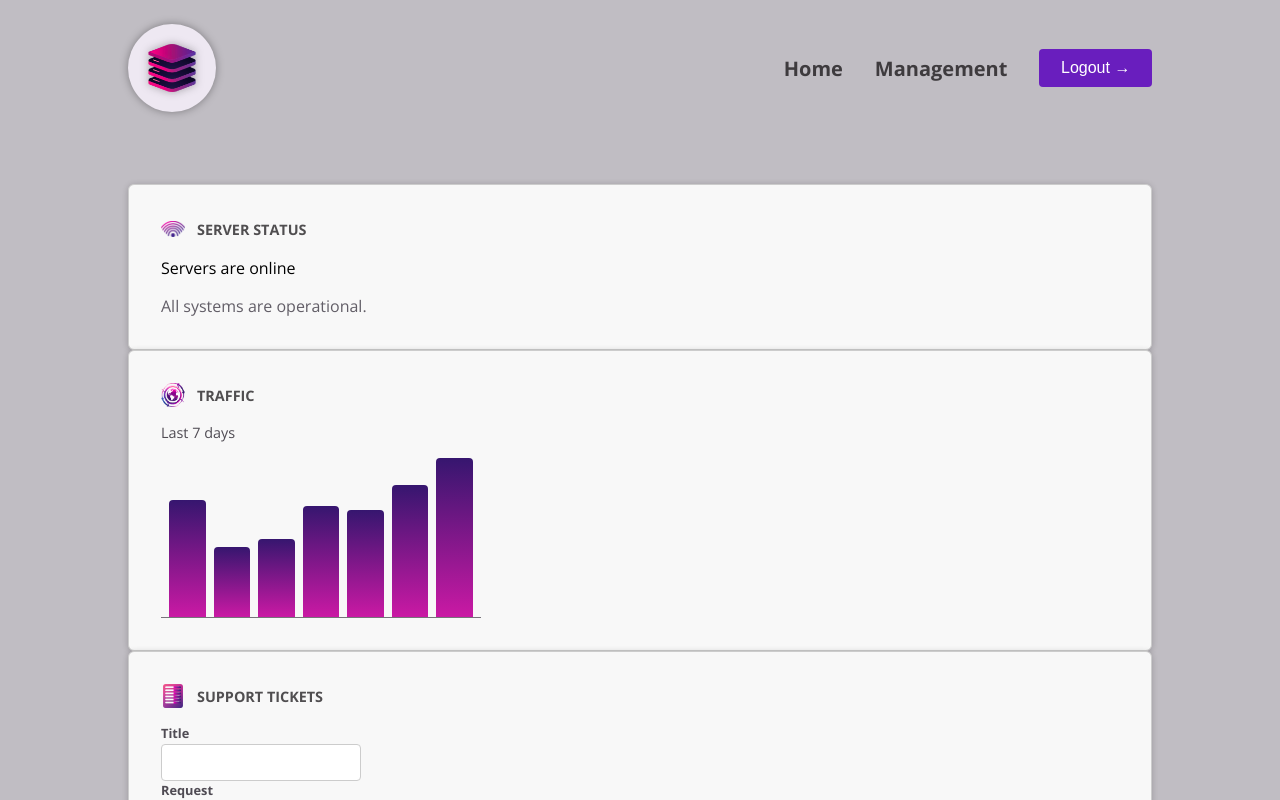
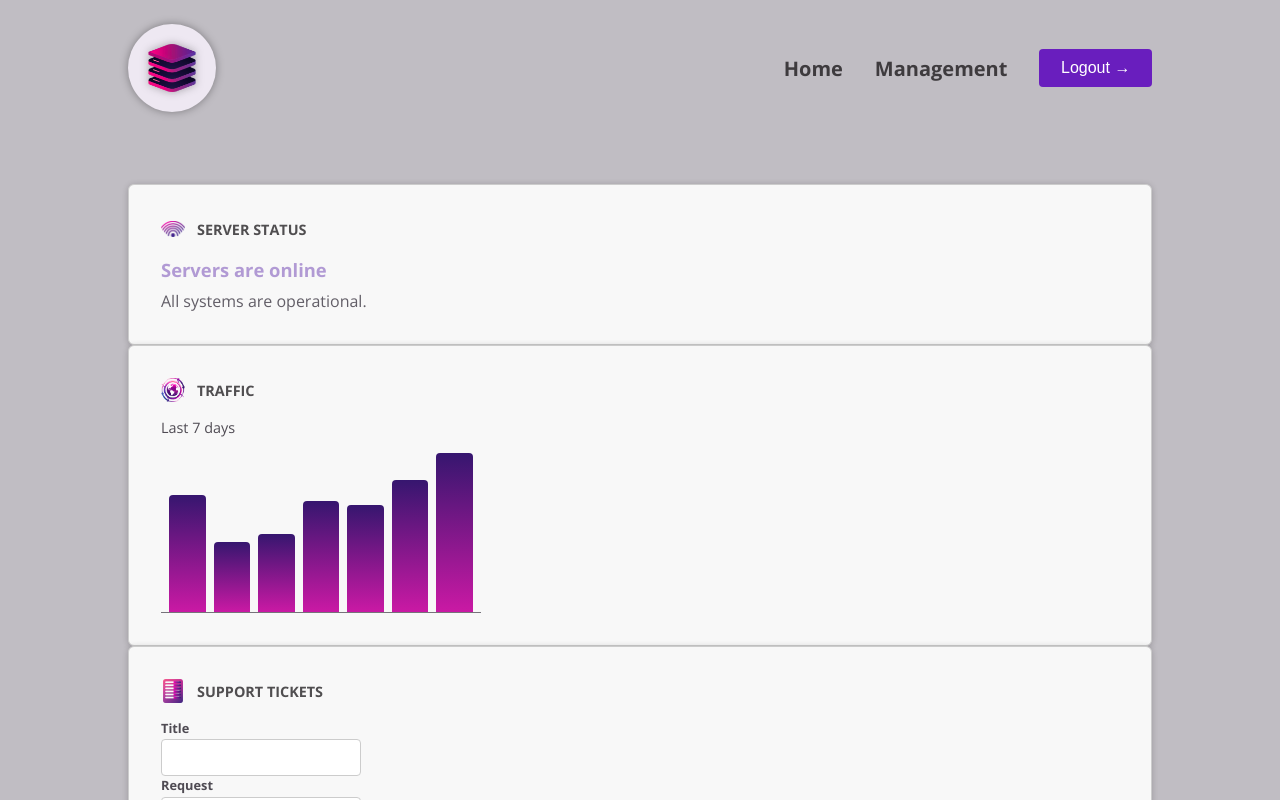
Before and after one commit to SergeyBednyuk/CmpDeepDive, an Angular app: page / in a window 1280 px wide. Shown: the top 800 px of the page. Built offline with nearby package versions, Linux system fonts and the light colour scheme.

Commit message:
feat[server-status]: add class binding that depends on server status

```diff
--- a/src/app/dashboard/server-status/server-status.component.html
+++ b/src/app/dashboard/server-status/server-status.component.html
@@ -1,3 +1,11 @@
+<div
+	[class]="{
+		status: true,
+		'status-online': currentStatus === 'online',
+		'status-offline': currentStatus === 'offline',
+		'status-unknown': currentStatus === 'unknown'
+	}"
+>
 	@if (currentStatus === 'online') {
 		<p>Servers are online</p>
 		<p>All systems are operational.</p>
@@ -8,3 +16,4 @@
 		<p>Server status is unknown</p>
 		<p>Fetching server status failed.</p>
 	}
+</div>
```
Lines whose indentation alone changed are shown as unchanged.
